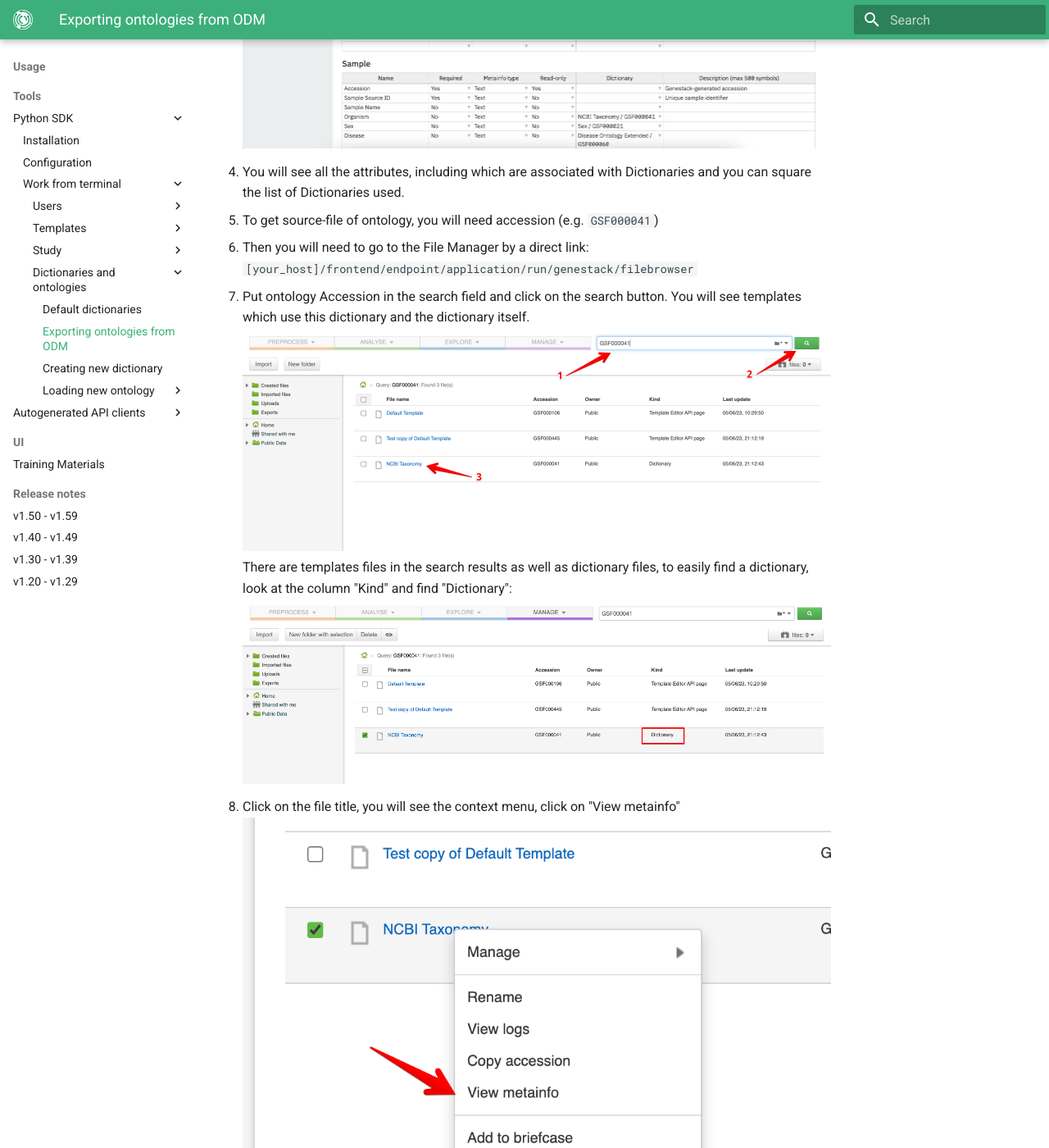
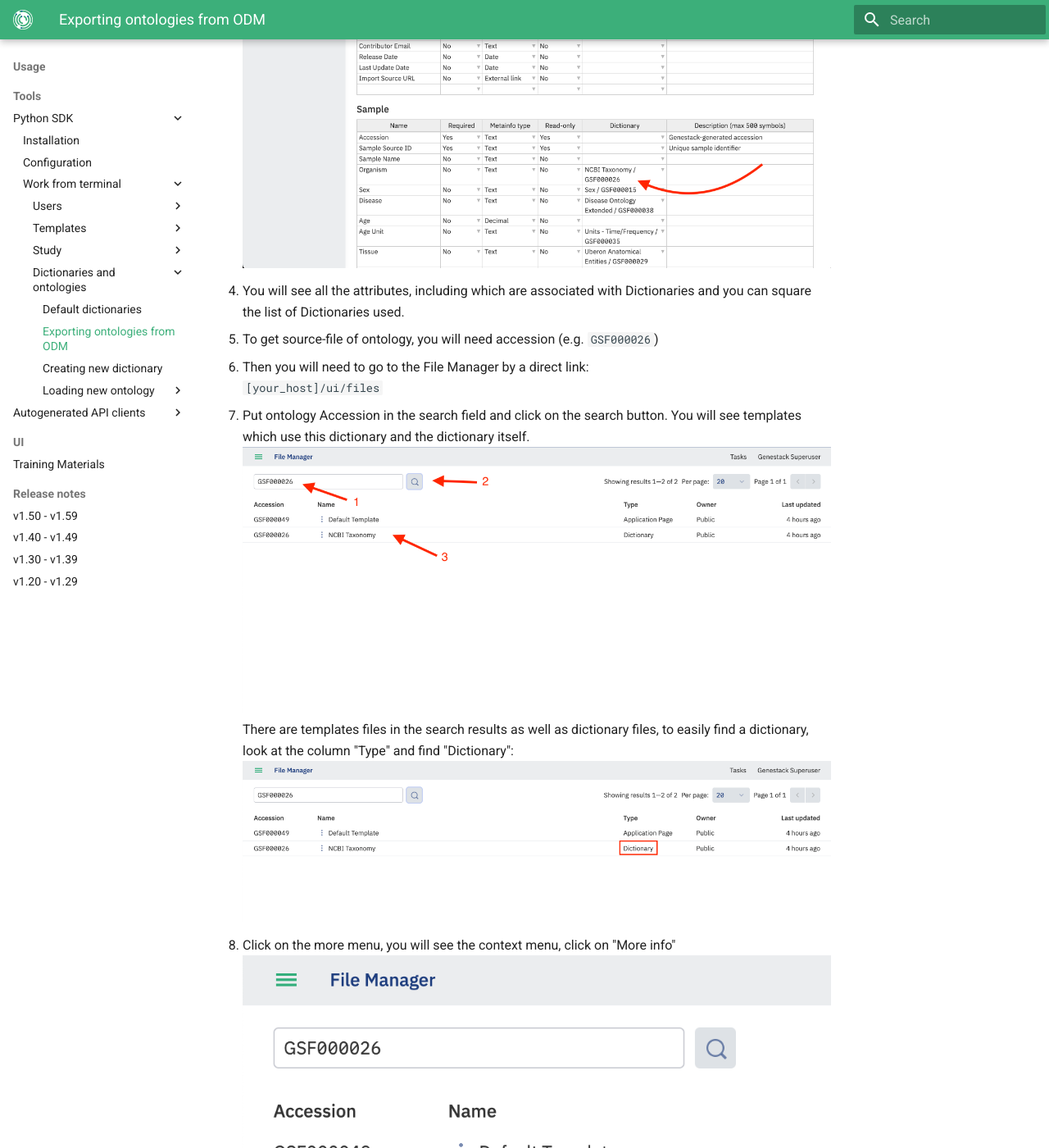
Before and after one commit to genestack/admin-docs, an MkDocs documentation site: the page built from docs/usage/tools/odm-sdk/terminal/dictionaries-and-ontologies/exporting-ontologies-from-odm.md, in a window 1280 px wide and 1400 px high, scrolled down 1001 px. Shown: the whole window at 82% size. Built offline with MkDocs 1.6.1 and Material for MkDocs 9.7.7, drawn with Linux system fonts in a browser that asks for light colours; the version menu is left out.

Commit message:
[ODM-11385] Redesign file browser

```diff
--- a/docs/usage/tools/odm-sdk/terminal/dictionaries-and-ontologies/exporting-ontologies-from-odm.md
+++ b/docs/usage/tools/odm-sdk/terminal/dictionaries-and-ontologies/exporting-ontologies-from-odm.md
@@ -7,14 +7,14 @@
 1. To review ontologies used in a particular template, open the template by clicking on the title.
    ![3](exporting-ontologies-from-odm/3.png)
 1. You will see all the attributes, including which are associated with Dictionaries and you can square the list of Dictionaries used.
-1. To get source-file of ontology, you will need accession (e.g. `GSF000041`)
+1. To get source-file of ontology, you will need accession (e.g. `GSF000026`)
 1. Then you will need to go to the File Manager by a direct link:<br/>
-   `[your_host]/frontend/endpoint/application/run/genestack/filebrowser`
+   `[your_host]/ui/files`
 1. Put ontology Accession in the search field and click on the search button. You will see templates which use this dictionary and the dictionary itself. <br/>
    ![7](exporting-ontologies-from-odm/7.png)
-   There are templates files in the search results as well as dictionary files, to easily find a dictionary, look at the column "Kind" and find "Dictionary":
+   There are templates files in the search results as well as dictionary files, to easily find a dictionary, look at the column "Type" and find "Dictionary":
    ![8](exporting-ontologies-from-odm/8.png)
-1. Click on the file title, you will see the context menu, click on "View metainfo"
+1. Click on the more menu, you will see the context menu, click on "More info"
    ![9](exporting-ontologies-from-odm/9.png)
 1. To download the source file click on the link from the Data URL attribute:
    ![10](exporting-ontologies-from-odm/10.png)
```
Also changed, not shown: docs/usage/tools/odm-sdk/terminal/dictionaries-and-ontologies/exporting-ontologies-from-odm/10.png, docs/usage/tools/odm-sdk/terminal/dictionaries-and-ontologies/exporting-ontologies-from-odm/11.png, docs/usage/tools/odm-sdk/terminal/dictionaries-and-ontologies/exporting-ontologies-from-odm/3.png, docs/usage/tools/odm-sdk/terminal/dictionaries-and-ontologies/exporting-ontologies-from-odm/7.png, docs/usage/tools/odm-sdk/terminal/dictionaries-and-ontologies/exporting-ontologies-from-odm/8.png, docs/usage/tools/odm-sdk/terminal/dictionaries-and-ontologies/exporting-ontologies-from-odm/9.png.
